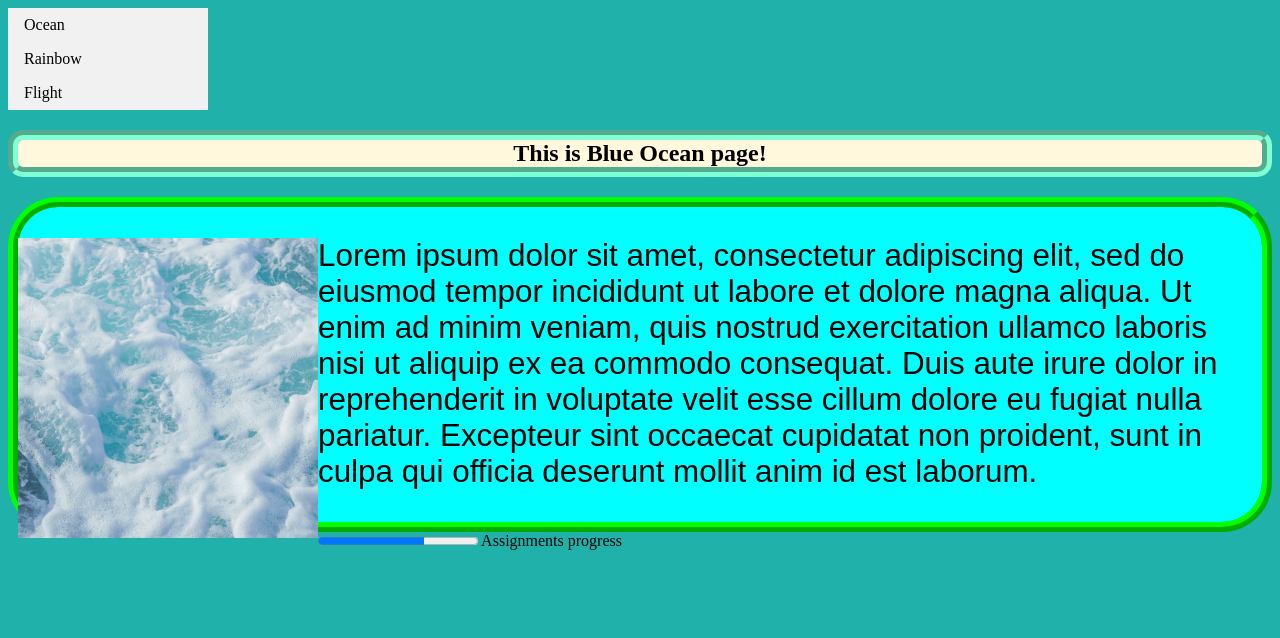
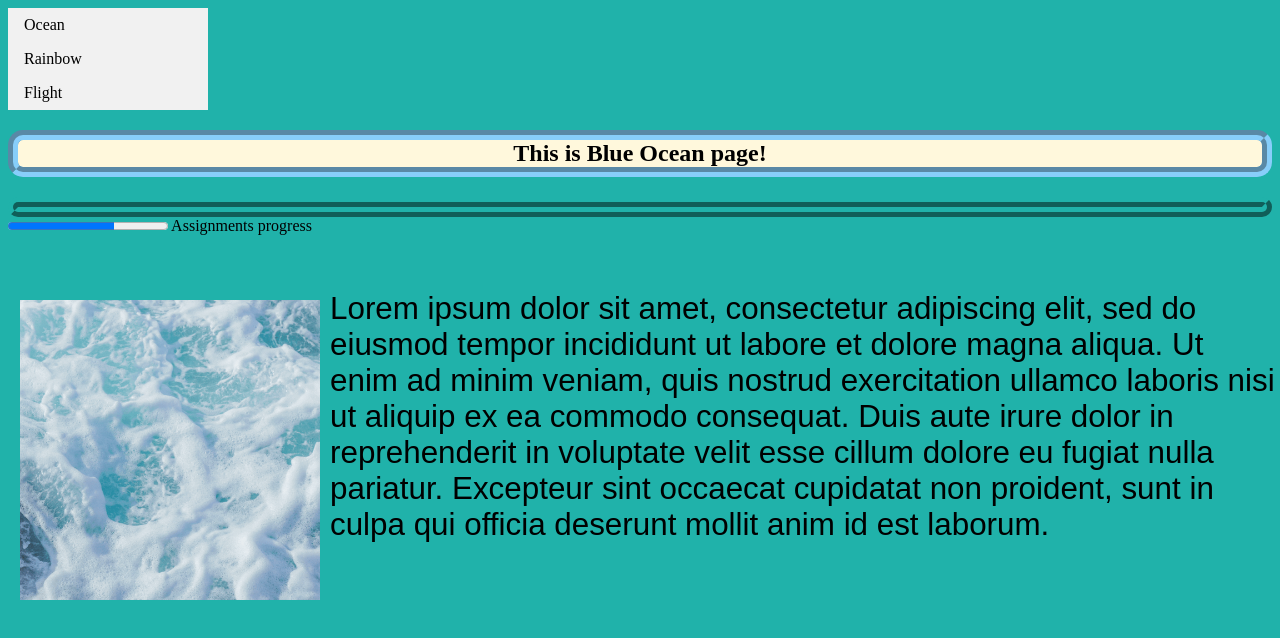
Before and after one commit to Sandu404/fantastic.github.io, a plain HTML site: page index.html in a window 1280 px wide. Drawn offline with Linux system fonts and the light colour scheme.

Commit message:
fix text in indext to align with picture

```diff
--- a/index.html
+++ b/index.html
@@ -16,9 +16,9 @@
 </ul>
 <h2>This is Blue Ocean page!</h2>
  <div class= 'class1'>
-   <p>
-  <img src='imgs/blueocean.gif' alt='Blue Ocean'width='300' align='left'>
-  Lorem ipsum dolor sit amet, consectetur adipiscing elit, sed do eiusmod
+
+  <img id='ocean-image' src='imgs/blueocean.gif' alt='Blue Ocean' width='300'>
+   <p id='ocean-text'>Lorem ipsum dolor sit amet, consectetur adipiscing elit, sed do eiusmod
   tempor incididunt ut labore et dolore magna aliqua. Ut enim ad minim
   veniam, quis nostrud exercitation ullamco laboris nisi ut aliquip ex ea
   commodo consequat. Duis aute irure dolor in reprehenderit in voluptate
--- a/styles.css
+++ b/styles.css
@@ -24,13 +24,23 @@ ul {
   h2{
     text-align: center;
     background-color: cornsilk;
-    border: 10px groove aquamarine;
+    border: 10px groove lightskyblue;
     border-radius: 15px;
   }
   .class1{
     font-family: sans-serif;
     font-size: 1.96em;
     background-color: aqua;
-    border: 10px ridge lime;
+    border: 10px ridge lightseagreen;
     border-radius: 50px;
   }
+ #ocean-image{
+   position: absolute;
+   top: 300px;
+   left: 20px;
+ }
+ #ocean-text{
+   position: absolute;
+   top: 260px;
+   left: 330px;
+ }
```
